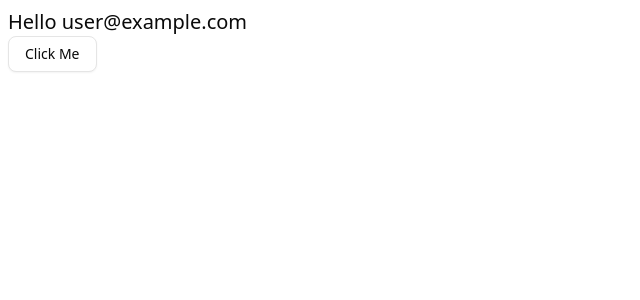
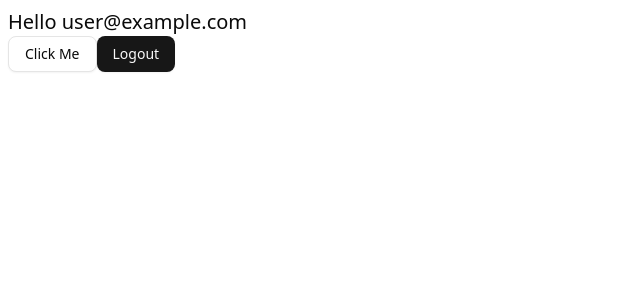
Before and after one commit to fredrikj31/pin-scout, a React (Vite) app in the folder app/: page / in a window 1280 px wide. Shown: the top 300 px of the page, without its empty margins (0-640 px from the left). Built offline with nearby package versions, Linux system fonts and the light colour scheme; no server answers; sample sign-in values are in the browser's storage.

Commit message:
feat(app): adds logout button to home page

```diff
--- a/app/src/pages/home.tsx
+++ b/app/src/pages/home.tsx
@@ -1,3 +1,4 @@
+import { Button } from "@shadcn-ui/components/ui/button";
 import { EventButton } from "../components/EventButton";
 import { useAuth } from "../providers/auth/useAuth";
 
@@ -8,6 +9,7 @@ export const HomePage = () => {
     <div className="p-2">
       <h1 className="text-xl">Hello {auth.user?.email}</h1>
       <EventButton />
+      <Button onClick={() => auth.logout()}>Logout</Button>
     </div>
   );
 };
```
